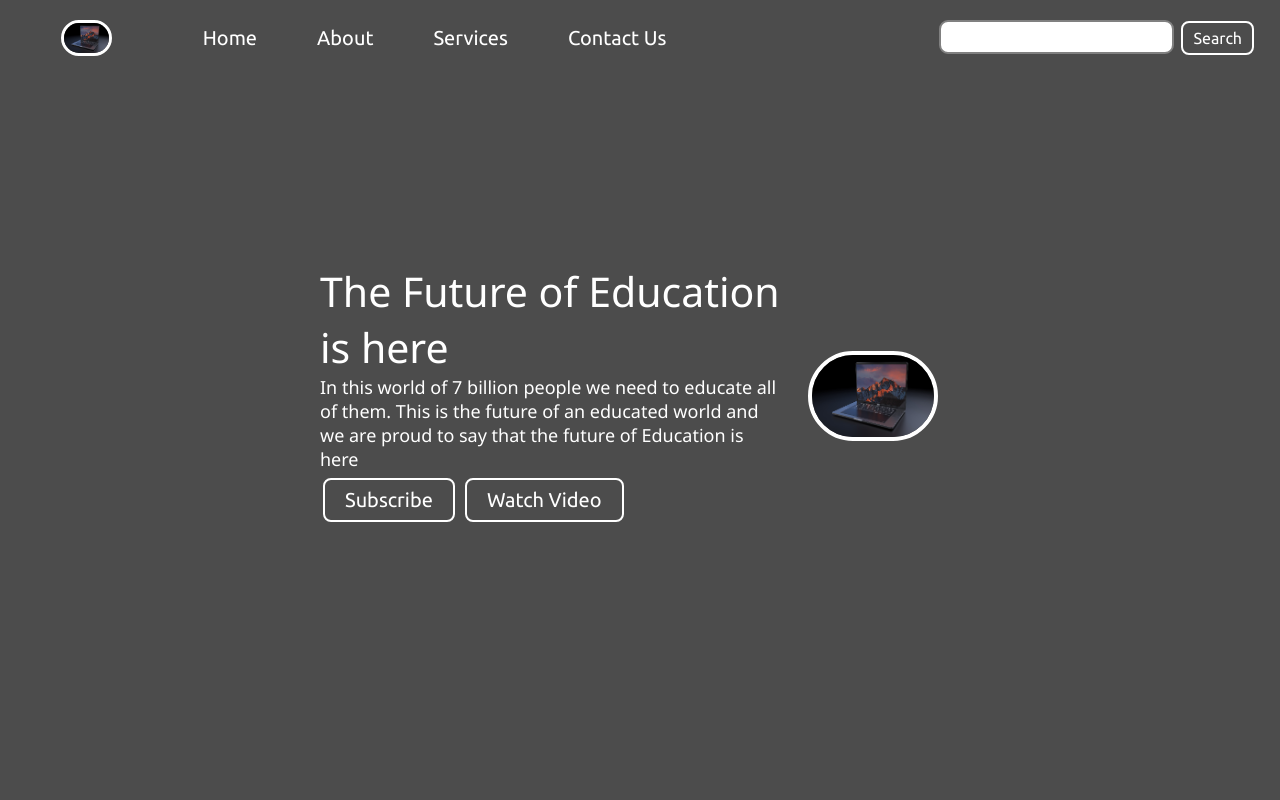
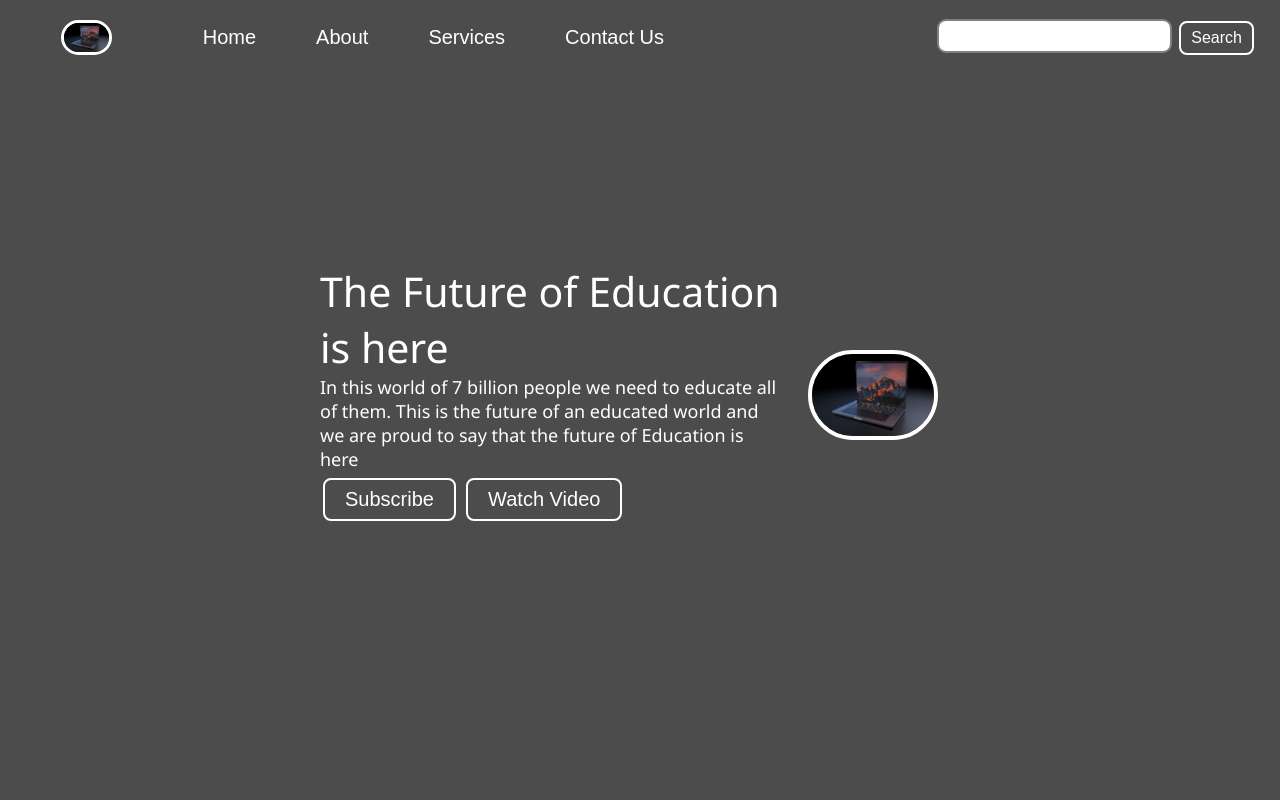
Before and after one commit to shubhanggupta2000/responsive_website, a plain HTML site: page index.html in a window 1280 px wide. Shown: the top 800 px of the page. Drawn offline with Linux system fonts and the light colour scheme.

Commit message:
Update style.css

```diff
--- a/css/style.css
+++ b/css/style.css
@@ -1,4 +1,4 @@
-@import url('https://fonts.googleapis.com/css2?family=ubuntu&display=swap');
+@import url('https://fonts.googleapis.com/css2?family=Crimson+Pro&display=swap');
 *{
     margin: 0;
     padding: 0;
```
